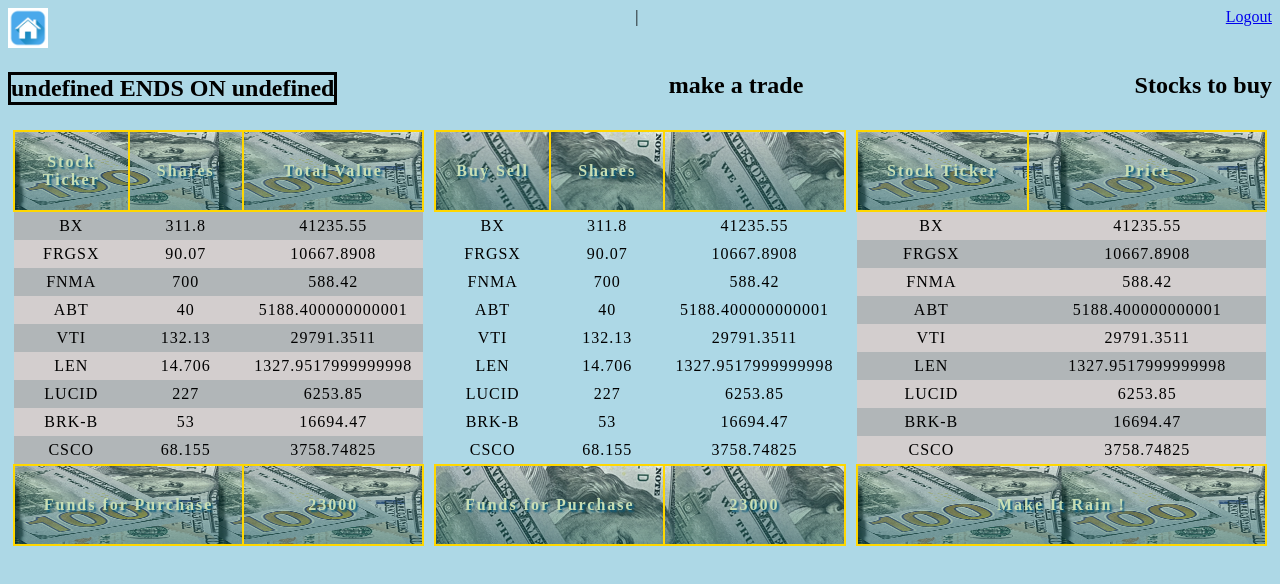
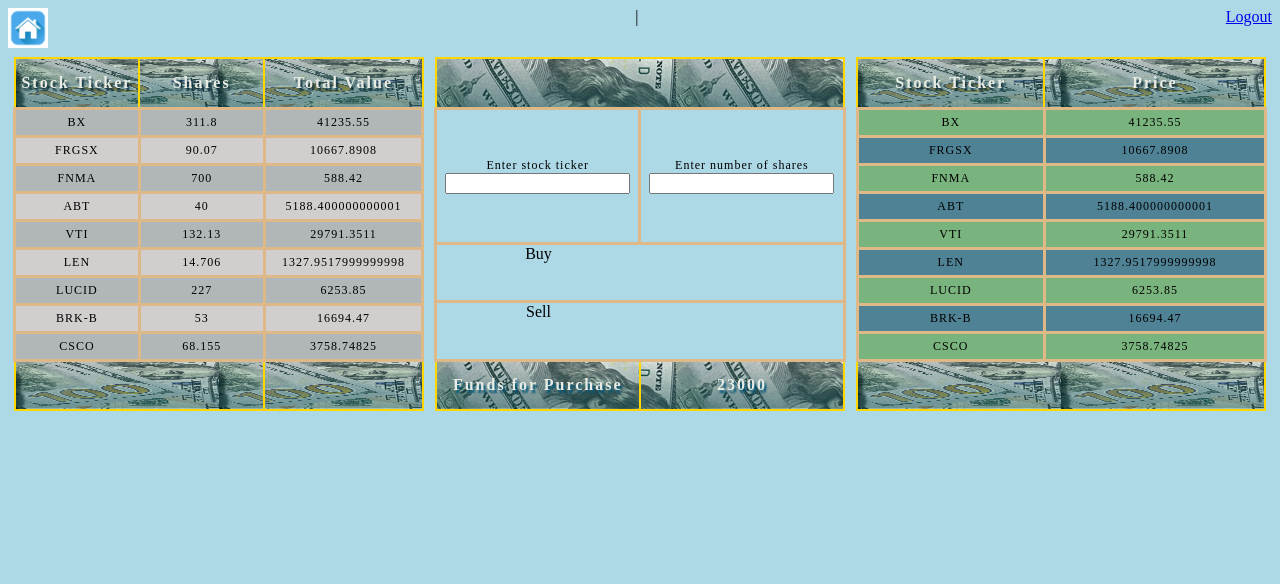
Before and after one commit to DanBlackman1/final-capstone-virtual-stocks, a Vue app in the folder vue/: page /portfolio in a window 1280 px wide. Shown: the top 584 px of the page. Built offline with nearby package versions, Linux system fonts and the light colour scheme; no server answers; sample sign-in values are in the browser's storage; what vue2-filters would draw is missing.

Commit message:
portfolio

```diff
--- a/vue/src/views/Portfolio.vue
+++ b/vue/src/views/Portfolio.vue
@@ -1,9 +1,9 @@
 <template>
   <div class="main">
     <div class="overview">
-    <h2 class="gameTitle">{{ game.gameName + " ENDS ON " + game.endDate }}</h2>
+<!--   <h2 class="gameTitle">{{ game.gameName + " ENDS ON " + game.endDate }}</h2>
     <h2>make a trade</h2>
-    <h2>Stocks to buy</h2>
+    <h2>Stocks to buy</h2> -->
     </div>
     <div section id="tables">
       <table class="money">
@@ -24,29 +24,27 @@
         </tbody>
         <tfoot>
           <tr>
-            <th colspan="2">Funds for Purchase</th>
-            <th>{{ fundsForPurchase }}</th>
+            <th colspan="2"></th>
+            <th>{{ Total }}</th>
           </tr>
         </tfoot>
       </table>
       <table class="trade">
         <thead>
           <tr>
-            <th>Buy  Sell</th>
-            <th>Shares</th>
-            <th></th>
-          </tr>
+            <th colspan="2"></th>
+           </tr>
         </thead>
         <tbody>
-          <tr v-for="stock in assets" v-bind:key="stock.stockSymbol">
-            <td>{{ stock.stockSymbol }}</td>
-            <td>{{ stock.numberOfShares }}</td>
-            <td>{{ stock.numberOfShares * stock.price }}</td>
-          </tr>
+          <td rowspan="1">Enter stock ticker<input type="text"></td>
+          <td rowspan="1">Enter number of shares<input type="text"></td>
+          <tr> Buy </tr>
+          <tr>Sell</tr>
+
         </tbody>
         <tfoot>
           <tr>
-            <th colspan="2">Funds for Purchase</th>
+            <th colspan="1">Funds for Purchase </th>
             <th>{{ fundsForPurchase }}</th>
           </tr>
         </tfoot>
@@ -61,14 +59,13 @@
         </thead>
         <tbody>
           <tr v-for="stock in assets" v-bind:key="stock.stockSymbol">
-            <td>{{ stock.stockSymbol }}</td>
-            <td></td>
+            <td colspan="2">{{ stock.stockSymbol }}</td>
             <td>{{ stock.numberOfShares * stock.price }}</td>
           </tr>
         </tbody>
         <tfoot>
           <tr>
-            <th colspan="3">    Make It Rain !    </th>
+            <th colspan="3">   </th>
           </tr>
         </tfoot>
       </table>
@@ -167,7 +164,7 @@ export default {
 <style scoped>
 .overview{
   display: flex;
-  justify-content: space-between;
+  justify-content: space-evenly;
 }
 .gameTitle{
   border: black solid;
@@ -175,14 +172,14 @@ export default {
 #tables {
   display: flex;
   justify-content: space-evenly;
-  align-items: stretch;
+  align-items: stretch,
 }
 /* spacing */
 table {
   table-layout: flex;
   width: 33%;
   border-collapse: collapse;
-  border: 3 px solid rgb(135, 156, 135);
+  border: 3 px solid rgb(22, 29, 22);
   margin: 5px;
 }
 thead th:nth-child(1) {
@@ -194,12 +191,18 @@ thead th:nth-child(2) {
 thead th:nth-child(3) {
   width: 25%;
 }
-thead th:nth-child(4) {
-  width: 20%;
-}
+
 th,
 td {
   padding: 5px;
+}
+td
+{
+  font-size:75%;
+}
+th
+{
+  font-size:100%;
 }
 /* typography */
 /*
@@ -219,6 +222,11 @@ td {
 }
 tbody td {
   text-align: center;
+  border: burlywood solid;
+}
+tbody tr {
+  text-align: center;
+  border: burlywood solid;
 }
 tfoot th {
   text-align: center;
@@ -228,28 +236,28 @@ tfoot th {
 .money tfoot {
   background: url("../images/m.png");
   width: 75px;
-  height: 80px;
+  height: 50px;
   background-repeat: round; /* Makes money lie flat as if on a tabletop */
-  color: rgb(201, 223, 181);
-  text-shadow: 2px 2px 2px rgb(5, 88, 121);
+  color: rgb(232, 236, 228);
+  text-shadow: 2px 3px 2px rgb(5, 42, 56);
 }
 .trade thead,
 .trade tfoot {
   background: url("../images/m.png");
   width: 75px;
-  height: 80px;
+  height: 50px;
   /*background-repeat: round; /* Makes money lie flat as if on a tabletop */
-  color: rgb(201, 223, 181);
-  text-shadow: 2px 2px 2px rgb(5, 88, 121);
+  color: rgb(232, 236, 228);
+  text-shadow: 2px 3px 2px rgb(5, 88, 121);
 }
 .options thead,
 .options tfoot {
   background: url("../images/m.png");
   width: 75px;
-  height: 80px;
+  height: 50px;
   background-repeat: round; /* Makes money lie flat as if on a tabletop */
-  color: rgb(201, 223, 181);
-  text-shadow: 2px 2px 2px rgb(5, 88, 121);
+  color: rgb(232, 236, 228);
+  text-shadow: 2px 3px 2px rgb(6, 42, 56);
 }
 thead th,
 tfoot th,
@@ -270,9 +278,9 @@ money.tfoot td {
   background-color: rgb(211, 206, 206);
 }
 .options tbody tr:nth-child(odd) {
-  background-color: rgb(211, 206, 206);
+  background-color: rgba(77, 149, 35, 0.534);
 }
 .options tbody tr:nth-child(even) {
-  background-color: rgb(177, 182, 184);
+  background-color: rgba(13, 70, 92, 0.589);
 }
 </style>
```
